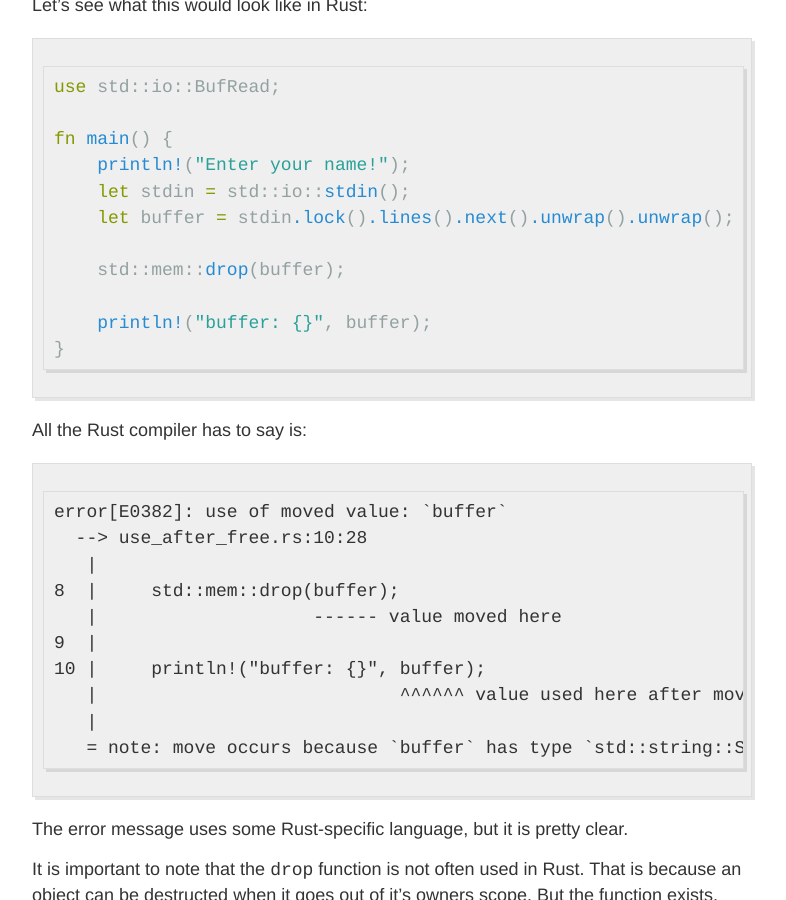
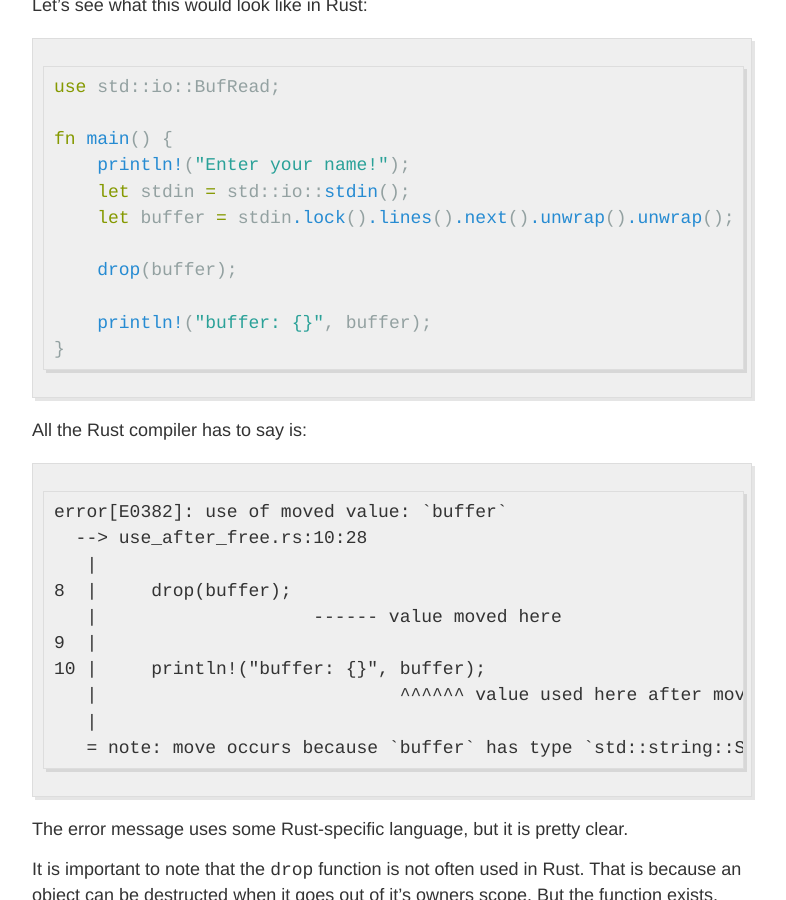
Before and after one commit to barafael/barafael.github.io, a Jekyll site: the page built from _posts/2018-06-04-10-Reasons-Why-The-Rust-Compiler-Is-Your-Friend-(#-8-will-amaze-you).md, in a window 1280 px wide and 900 px high, scrolled down 2736 px. Shown: the whole window, without its empty margins (248-1034 px from the left). Built offline with Jekyll 4.4.1, drawn with Linux system fonts in a browser that asks for light colours; our own code applies the rules of GitHub Pages for plain Markdown files; some of the changed text lies outside the part shown.

Commit message:
fix drop in prelude and pointer.read/write

````diff
--- a/_posts/2018-06-04-10-Reasons-Why-The-Rust-Compiler-Is-Your-Friend-(#-8-will-amaze-you).md
+++ b/_posts/2018-06-04-10-Reasons-Why-The-Rust-Compiler-Is-Your-Friend-(#-8-will-amaze-you).md
@@ -87,7 +87,7 @@ fn main() {
     let stdin = std::io::stdin();
     let buffer = stdin.lock().lines().next().unwrap().unwrap();
 
-    std::mem::drop(buffer);
+    drop(buffer);
 
     println!("buffer: {}", buffer);
 }
@@ -99,7 +99,7 @@ All the Rust compiler has to say is:
 error[E0382]: use of moved value: `buffer`
   --> use_after_free.rs:10:28
    |
-8  |     std::mem::drop(buffer);
+8  |     drop(buffer);
    |                    ------ value moved here
 9  |
 10 |     println!("buffer: {}", buffer);
@@ -225,7 +225,7 @@ fn main() {
     let reference = &mut array[6];
 
     // at this point, reference becomes a dangling pointer
-    std::mem::drop(array);
+    drop(array);
 
     println!("{}'s array has been set free!", *reference);
     *reference = 3;
@@ -242,7 +242,7 @@ error[E0505]: cannot move out of `array` because it is borrowed
 8  |     let reference = &mut array[6];
    |                          ----- borrow of `array` occurs here
 ...
-11 |     std::mem::drop(array);
+11 |     drop(array);
    |                    ^^^^^ move out of `array` occurs here
 ```
 
````
Also changed, not shown: other parts of _posts/2018-06-04-10-Reasons-Why-The-Rust-Compiler-Is-Your-Friend-(#-8-will-amaze-you).md (+2 -2 lines).
